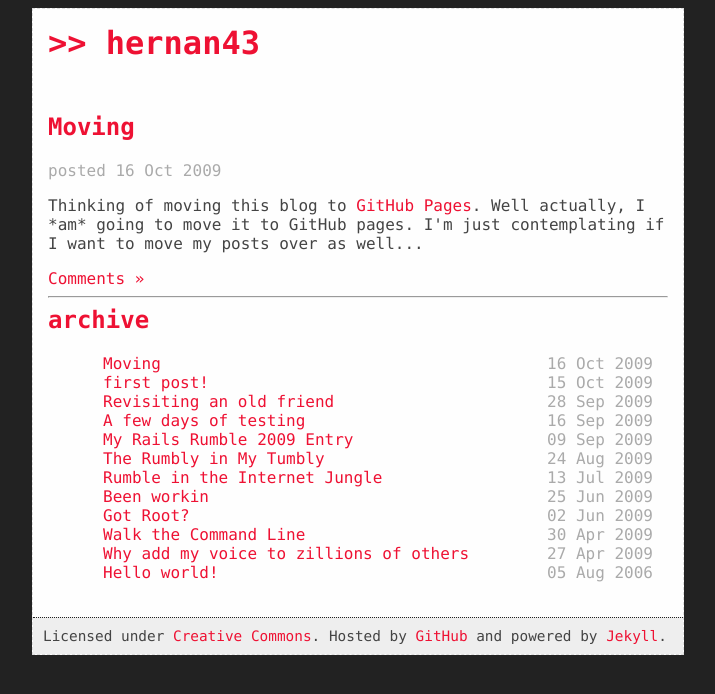
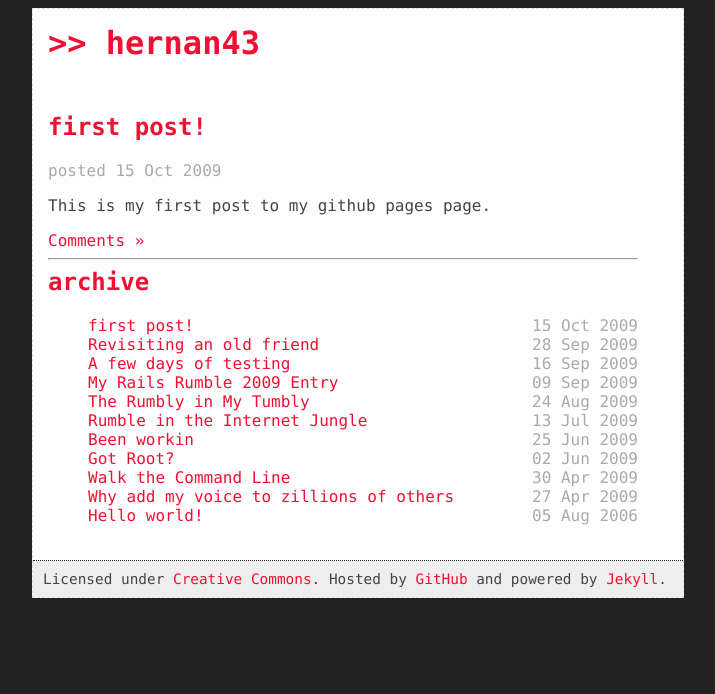
Before and after one commit to hernan43/hernan43.github.com, a Jekyll site: the page built from index.html, in a window 1280 px wide. Shown: the top 694 px of the page, without its empty margins (282-997 px from the left). Built offline with Jekyll 4.4.1, drawn with Linux system fonts in a browser that asks for light colours; Markdown is read by kramdown in place of the engine named in the settings; the list of posts is cut into pages by our own code; comment, search, counter and statistics services are not loaded.

Commit message:
Removd a non sensical post.

```diff
--- a/_layouts/master.html
+++ b/_layouts/master.html
@@ -12,7 +12,7 @@
   <body>
     <div id="wrapper">
       <div id="header">
-		<h1><a href="{{site.url}}">&gt;&gt; hernan43</a></h1>
+		<h1><a href="http://hernan43.github.com">&gt;&gt; hernan43</a></h1>
       </div>
 
       <div id="content">
--- a/_posts/2009-10-16-moving.liquid
+++ /dev/null
@@ -1,5 +0,0 @@
----
-title: Moving
-layout: post
----
-Thinking of moving this blog to <a href="http://pages.github.com/">GitHub Pages</a>. Well actually, I *am* going to move it to GitHub pages. I'm just contemplating if I want to move my posts over as well...
--- a/stylesheets/site.css
+++ b/stylesheets/site.css
@@ -15,7 +15,7 @@ h1,h2,h3,h4,h5 {
 	color: #ee1133; /* red */
 }
 
-h1,h2 {
+h1,h2,h3 {
 	margin-top: 0px;
 }
 
```
